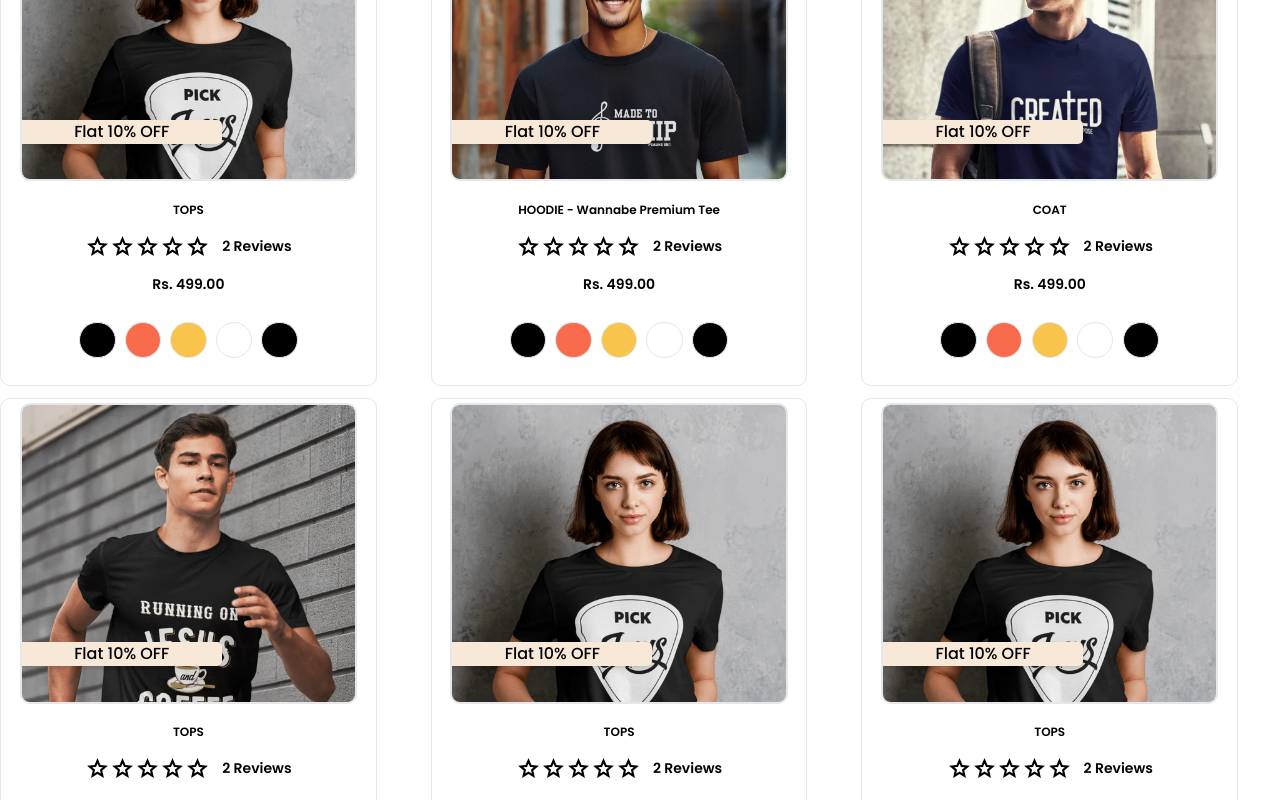
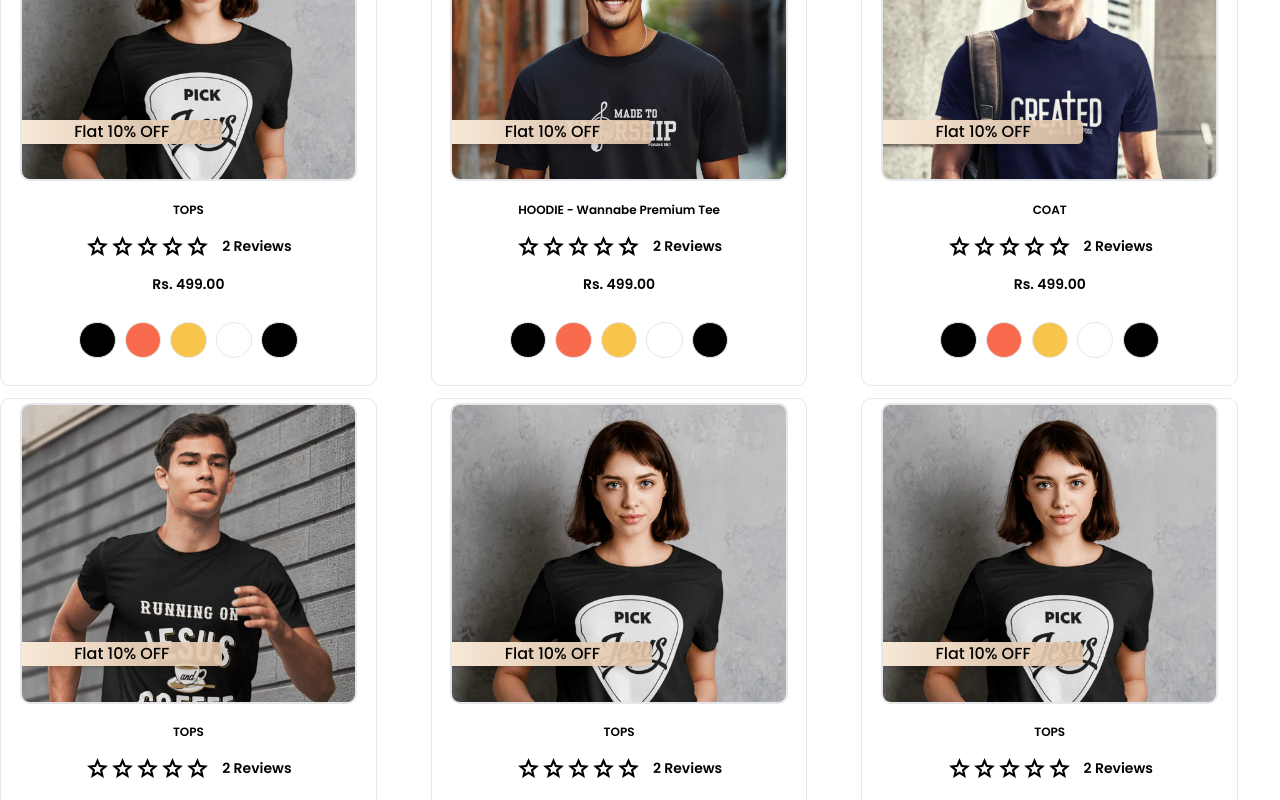
Before and after one commit to kishorevenai/e-commerse-raj, a React (Vite) app: page / in a window 1280 px wide. Shown: the part 2440-3240 px from the top of the page. Built offline with nearby package versions, Linux system fonts and the light colour scheme.

Commit message:
added color grading inside the card

```diff
--- a/src/components/component/ProductCards/CardOne.jsx
+++ b/src/components/component/ProductCards/CardOne.jsx
@@ -26,8 +26,8 @@ const CardOne = ({
 
         <div className="w-[90%] h-[60%] mx-auto relative border-2 rounded-[10px] overflow-hidden m-1">
           {isDiscount && (
-            <div className="w-[60%] make_center absolute rounded-tr-[5px] rounded-br-[5px] shadow-md top-[80%] z-20 bg-[#f8e8d7]">
-              <p className="p_1 font-normal">Flat 10% OFF</p>
+            <div className="w-[60%] make_center absolute rounded-tr-[5px] rounded-br-[5px] shadow-md top-[80%] z-20 bg-gradient-to-r from-[rgba(248,232,215,1)] to-[rgba(224,195,166,0.9)]">
+              <p className="p_1 font-normal text-black">Flat 10% OFF</p>
             </div>
           )}
           <img
```
